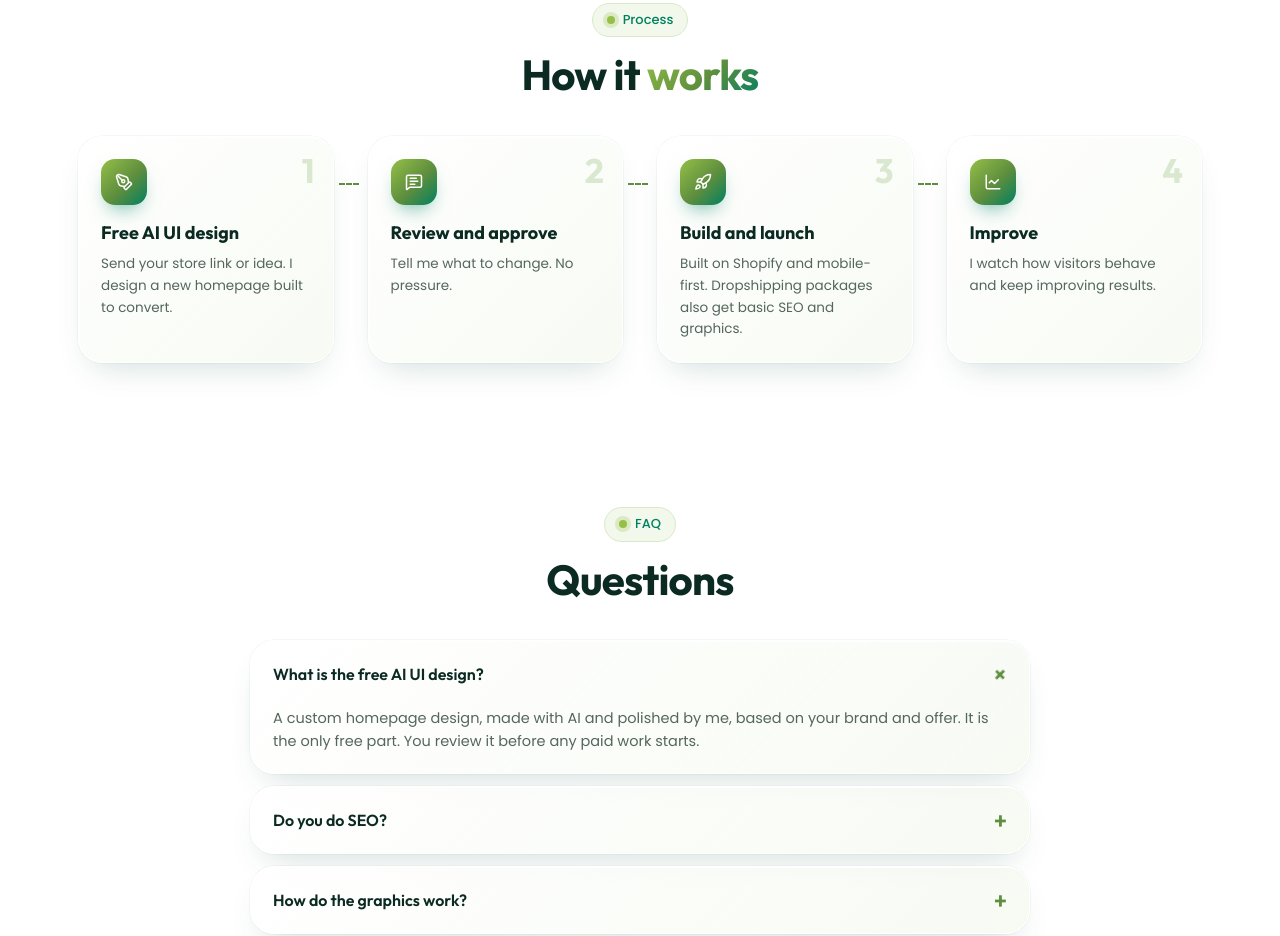
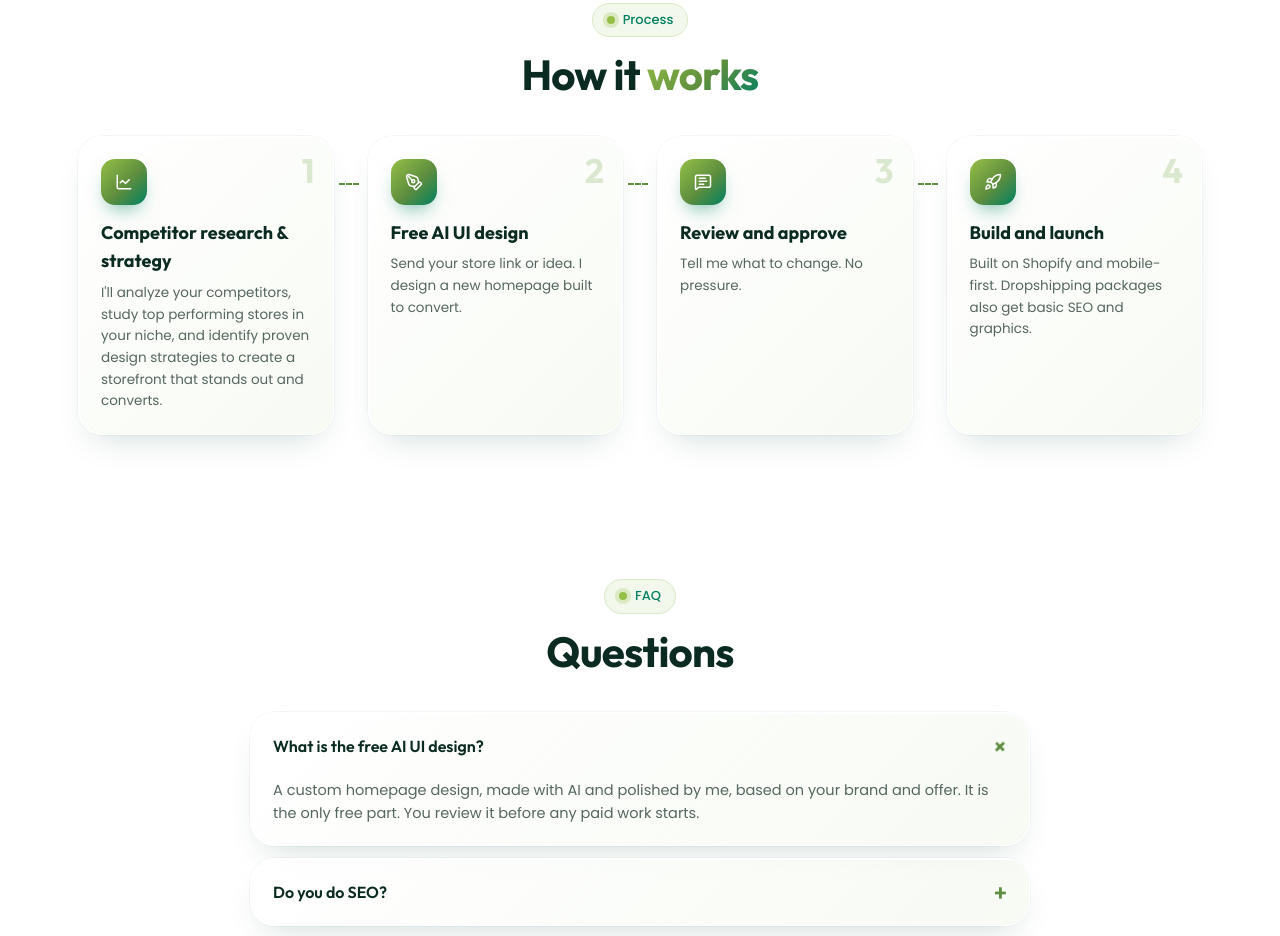
Before and after one commit to SIFAT-AOC/Sifat-Digital-AI-pro, a plain HTML site: page index.html in a window 1280 px wide. Shown: the part 9929-10865 px from the top of the page. Drawn offline with nearby package versions, Linux system fonts and the light colour scheme.

```diff
--- a/index.html
+++ b/index.html
@@ -366,10 +366,15 @@ const SITE = {
   ],
 
   process: [
+
+    {
+  icon: "line-chart",
+  title: "Competitor research & strategy",
+  text: "I'll analyze your competitors, study top performing stores in your niche, and identify proven design strategies to create a storefront that stands out and converts."
+},
     { icon: "pen-tool", title: "Free AI UI design", text: "Send your store link or idea. I design a new homepage built to convert." },
     { icon: "message-square-text", title: "Review and approve", text: "Tell me what to change. No pressure." },
-    { icon: "rocket", title: "Build and launch", text: "Built on Shopify and mobile-first. Dropshipping packages also get basic SEO and graphics." },
-    { icon: "line-chart", title: "Improve", text: "I watch how visitors behave and keep improving results." }
+    { icon: "rocket", title: "Build and launch", text: "Built on Shopify and mobile-first. Dropshipping packages also get basic SEO and graphics." }
   ],
 
   faq: [
```
